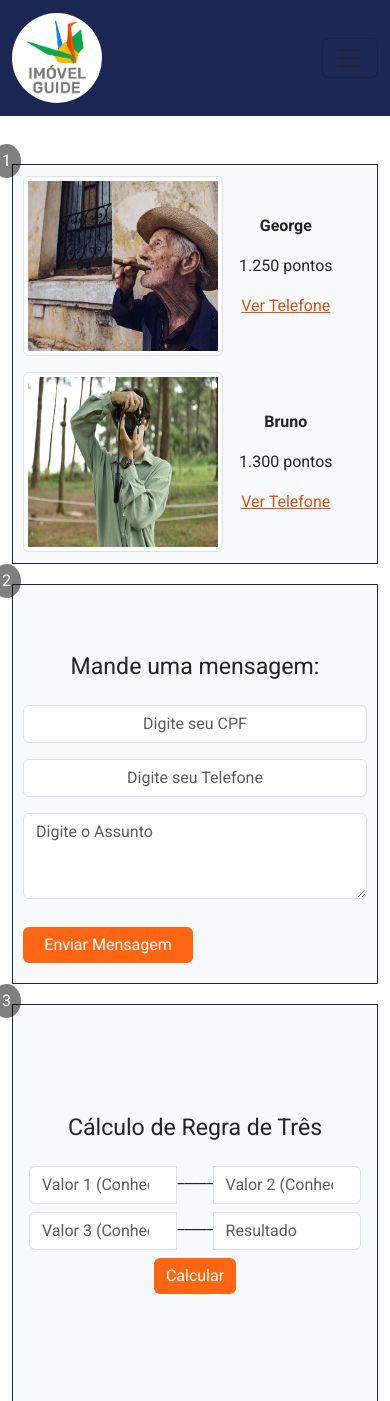
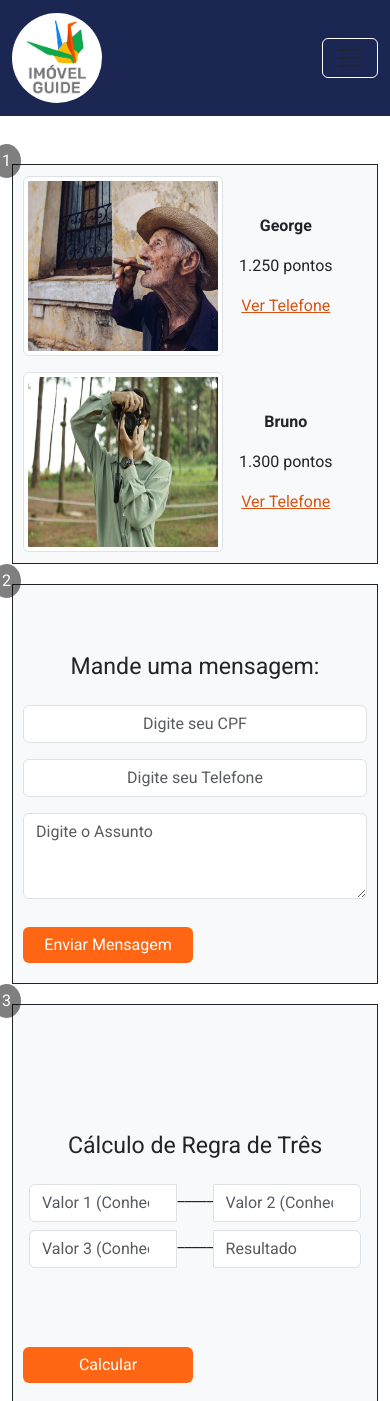
Before and after one commit to ArturMineiro/TesteFrontEnd, a plain HTML site: page testefrontend.html in a window 390 px wide. Shown: the top 1401 px of the page. Drawn offline with nearby package versions, Linux system fonts and the light colour scheme.

Commit message:
dando cor ao hamburguer

```diff
--- a/testefrontend.html
+++ b/testefrontend.html
@@ -205,8 +205,8 @@ a{
             <a class="navbar-brand text-white" href="#">
                 <img src="imagens/logo.jpg" alt="Logo" style="max-width: 90px; border-radius: 100px;">
             </a>
-            <button class="navbar-toggler" type="button" data-bs-toggle="collapse" data-bs-target="#navbarNav" aria-controls="navbarNav" aria-expanded="false" aria-label="Toggle navigation">
-                <span class="navbar-toggler-icon"></span>
+            <button class="navbar-toggler border border-white" type="button" data-bs-toggle="collapse" data-bs-target="#navbarNav" aria-controls="navbarNav" aria-expanded="false" aria-label="Toggle navigation">
+                <span class="navbar-toggler-icon "></span>
             </button>
             <div class="collapse navbar-collapse" id="navbarNav">
                 <ul class="navbar-nav d-lg-flex flex-lg-row flex-column nav-left">
@@ -305,7 +305,7 @@ a{
                             <input type="number" id="valor3" class="form-control" placeholder="Valor 3 (Conhecido)" required> _____
                             <input type="number" id="resultado" class="form-control" placeholder="Resultado" readonly>
                         </div>
-                        <button type="button" class="btn btn-orange" onclick="calcularRegraTres()">Calcular</button>
+                        <button type="button" class="btn btn-orange btn-bottom-left" onclick="calcularRegraTres()">Calcular</button>
                     </form>
                 </div>
             </div>
```
